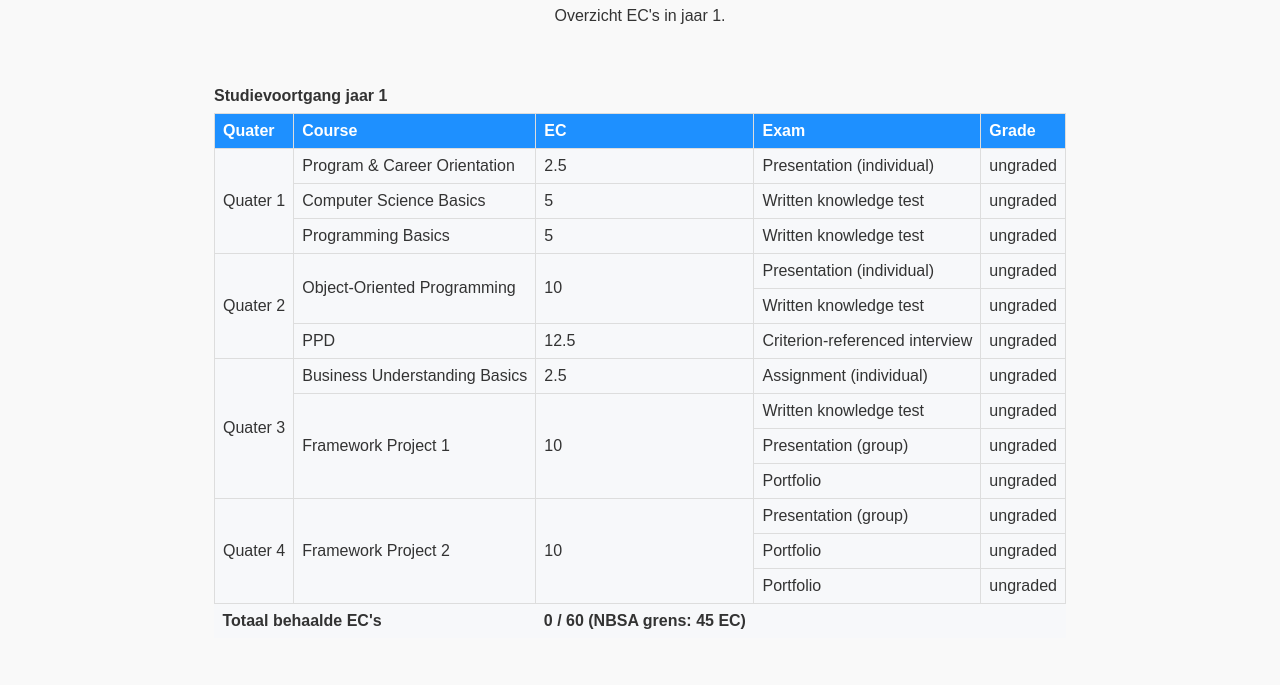
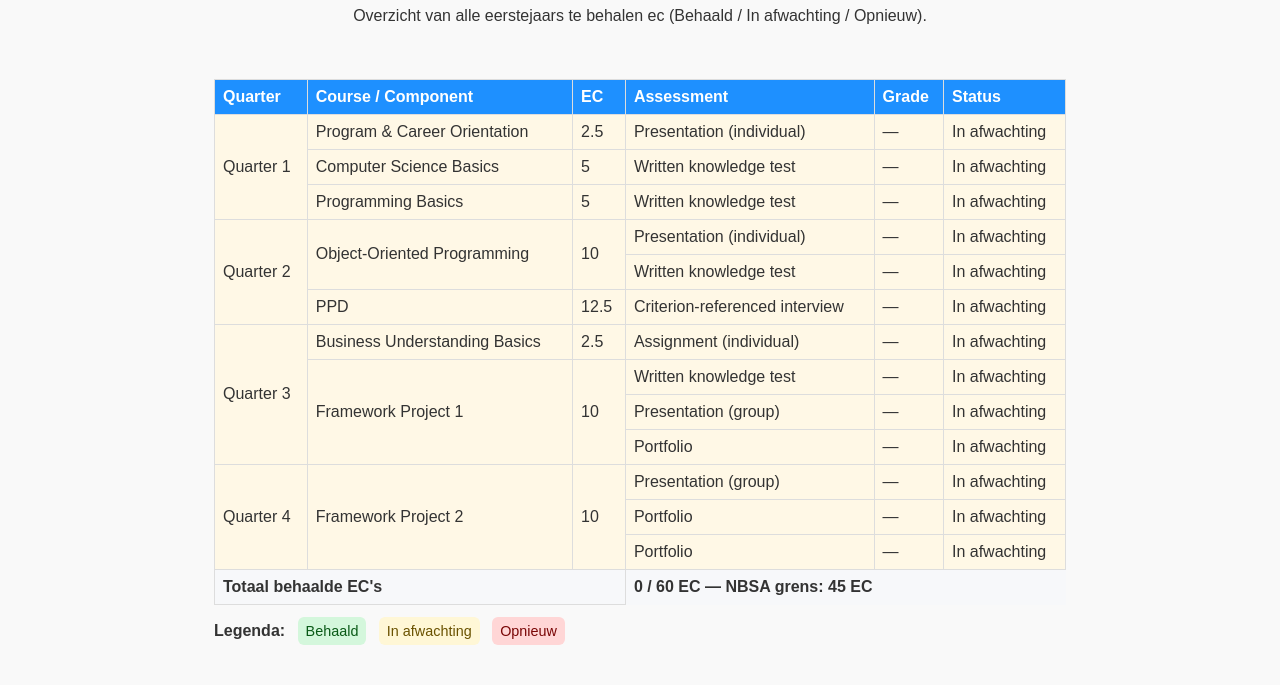
Before and after one commit to verm0205/verm0205.github.io, a plain HTML site: page pages/dashboard.html in a window 1280 px wide. Shown: the part 173-858 px from the top of the page. Before the commit the page ends 835 px from the top, so only its background shows below. Drawn offline with Linux system fonts and the light colour scheme.

Commit message:
added changes to pages

```diff
--- a/css/stylesheet.css
+++ b/css/stylesheet.css
@@ -330,3 +330,24 @@ article h2 {
             color: #1e90ff;
             border: 1px solid rgba(30, 144, 255, 0.22);
         }
+        /* Status colors for dashboard */
+.status-complete {
+    background: #e6f9e9; /* groen */
+}
+.status-pending {
+    background: #fff8e6; /* geel */
+}
+.status-failed {
+    background: #ffe6e6; /* rood */
+}
+
+.statusbtn {
+    display: inline-block;
+    padding: 6px 8px;
+    border-radius: 6px;
+    margin-left: 8px;
+    font-size: 0.9rem;
+}
+.statusbtn.status-complete { background:#d4f7dc; color:#0a5a17; }
+.statusbtn.status-pending { background:#fff7d6; color:#6a5200; }
+.statusbtn.status-failed { background:#ffd6d6; color:#7a0606; }
--- a/pages/dashboard.html
+++ b/pages/dashboard.html
@@ -4,9 +4,10 @@
 <head>
     <meta charset="UTF-8">
     <meta name="viewport" content="width=device-width, initial-scale=1.0">
-    <title>Dashboard</title>
+    <title>Dashboard — Studievoortgang jaar 1</title>
+    <meta name="description"
+        content="Studievoortgang (EC's & componenten) jaar 1 — overzicht per quarter, status en NBSA grens.">
     <link rel="stylesheet" href="/css/stylesheet.css">
-
 </head>
 
 <body>
@@ -24,115 +25,137 @@
             <li><a href="/pages/blog.html">Blog</a></li>
         </ul>
     </nav>
+
     <header>
-        <h1>Studievoortgang Dashboard</h1>
-        <p>Overzicht EC's in jaar 1.</p>
+        <h1>Studievoortgang — Jaar 1</h1>
+        <p>Overzicht van alle eerstejaars te behalen ec (Behaald / In afwachting / Opnieuw).</p>
     </header>
+
     <main>
-        <table data-year="1">
-            <caption>Studievoortgang jaar 1</caption>
+        <section aria-labelledby="dashboard">
+
+            <table class="study-monitor" aria-describedby="progress-info">
                 <thead>
                     <tr>
-                    <th>Quater</th>
-                    <th>Course</th>
+                        <th>Quarter</th>
+                        <th>Course / Component</th>
                         <th>EC</th>
-                    <th>Exam</th>
+                        <th>Assessment</th>
                         <th>Grade</th>
+                        <th>Status</th>
                     </tr>
                 </thead>
+
                 <tbody>
-                <!-- Quater 1 -->
-                <tr>
-                    <td rowspan="3">Quater 1</td>
-                    <td>Program & Career Orientation</td>
+                    <!-- Quarter 1 -->
+                    <tr class="status-pending">
+                        <td rowspan="3">Quarter 1</td>
+                        <td>Program &amp; Career Orientation</td>
                         <td>2.5</td>
                         <td>Presentation (individual)</td>
-                    <td>ungraded</td>
+                        <td>—</td>
+                        <td>In afwachting</td>
                     </tr>
-                <tr>
+                    <tr class="status-pending">
                         <td>Computer Science Basics</td>
                         <td>5</td>
                         <td>Written knowledge test</td>
-                    <td>ungraded</td>
+                        <td>—</td>
+                        <td>In afwachting</td>
                     </tr>
-                <tr>
+                    <tr class="status-pending">
                         <td>Programming Basics</td>
                         <td>5</td>
                         <td>Written knowledge test</td>
-                    <td>ungraded</td>
+                        <td>—</td>
+                        <td>In afwachting</td>
                     </tr>
-                <!-- Quater 2 -->
-                <tr>
-                    <td rowspan="3">Quater 2</td>
+
+                    <!-- Quarter 2 -->
+                    <tr class="status-pending">
+                        <td rowspan="3">Quarter 2</td>
                         <td rowspan="2">Object-Oriented Programming</td>
                         <td rowspan="2">10</td>
                         <td>Presentation (individual)</td>
-                    <td>ungraded</td>
+                        <td>—</td>
+                        <td>In afwachting</td>
                     </tr>
-                <tr>
+                    <tr class="status-pending">
                         <td>Written knowledge test</td>
-                    <td>ungraded</td>
+                        <td>—</td>
+                        <td>In afwachting</td>
                     </tr>
-                <tr>
-                    <td rowspan="1">PPD</td>
+                    <tr class="status-pending">
+                        <td>PPD</td>
                         <td>12.5</td>
                         <td>Criterion-referenced interview</td>
-                    <td>ungraded</td>
+                        <td>—</td>
+                        <td>In afwachting</td>
                     </tr>
-                <!-- Quater 3 -->
-                <tr>
-                    <td rowspan="4">Quater 3</td>
+
+                    <!-- Quarter 3 -->
+                    <tr class="status-pending">
+                        <td rowspan="4">Quarter 3</td>
                         <td>Business Understanding Basics</td>
                         <td>2.5</td>
                         <td>Assignment (individual)</td>
-                    <td>ungraded</td>
+                        <td>—</td>
+                        <td>In afwachting</td>
                     </tr>
-                <tr>
+                    <tr class="status-pending">
                         <td rowspan="3">Framework Project 1</td>
                         <td rowspan="3">10</td>
                         <td>Written knowledge test</td>
-                    <td>ungraded</td>
+                        <td>—</td>
+                        <td>In afwachting</td>
                     </tr>
-                <tr>
+                    <tr class="status-pending">
                         <td>Presentation (group)</td>
-                    <td>ungraded</td>
+                        <td>—</td>
+                        <td>In afwachting</td>
                     </tr>
-                <tr>
+                    <tr class="status-pending">
                         <td>Portfolio</td>
-                    <td>ungraded</td>
+                        <td>—</td>
+                        <td>In afwachting</td>
                     </tr>
-                <!-- Quater 4 -->
-                <tr>
-                    <td rowspan="4">Quater 4</td>
+
+                    <!-- Quarter 4 -->
+                    <tr class="status-pending">
+                        <td rowspan="4">Quarter 4</td>
                         <td rowspan="3">Framework Project 2</td>
                         <td rowspan="3">10</td>
                         <td>Presentation (group)</td>
-                    <td>ungraded</td>
+                        <td>—</td>
+                        <td>In afwachting</td>
                     </tr>
-                <tr>
+                    <tr class="status-pending">
                         <td>Portfolio</td>
-                    <td>ungraded</td>
+                        <td>—</td>
+                        <td>In afwachting</td>
                     </tr>
-                <tr>
+                    <tr class="status-pending">
                         <td>Portfolio</td>
-                    <td>ungraded</td>
+                        <td>—</td>
+                        <td>In afwachting</td>
                     </tr>
-                <!-- For more courses in the 4th quater, idk if we have more -->
-                <!-- <tr>
-                    <td>Programming Basics</td>
-                    <td>..</td>
-                    <td>..</td>
-                    <td>ungraded</td>
-                </tr> -->
                 </tbody>
+
                 <tfoot>
                     <tr>
-                    <!-- Rn total ec is 57.5, im missing 2.5-->
-                    <td colspan="2" class="nbsa">Totaal behaalde EC's</td>
-                    <td class="nbsa">0 / 60 (NBSA grens: 45 EC)</td>
+                        <td colspan="3" id="progress-info"><strong>Totaal behaalde EC's</strong></td>
+                        <!-- Replace the "0" with the real total when EC's zijn behaald -->
+                        <td colspan="3" class="nbsa">0 / 60 EC — NBSA grens: 45 EC</td>
                     </tr>
                 </tfoot>
             </table>
+
+            <p style="margin-top:12px"><strong>Legenda:</strong>
+                <span class="statusbtn status-complete">Behaald</span>
+                <span class="statusbtn status-pending">In afwachting</span>
+                <span class="statusbtn status-failed">Opnieuw</span>
+            </p>
+        </section>
     </main>
 </body>
 
```
Also changed, not shown: index.html (+28 -8 lines), pages/blogs/experience.html (+1 -4 lines), pages/blogs/feedback.html (+1 -4 lines), pages/blogs/ict-article.html (+1 -4 lines), pages/blogs/study-choice.html (+2 -4 lines), pages/blogs/swot.html (+1 -4 lines), pages/profile.html (+28 -9 lines). Lines whose indentation alone changed are shown as unchanged.
